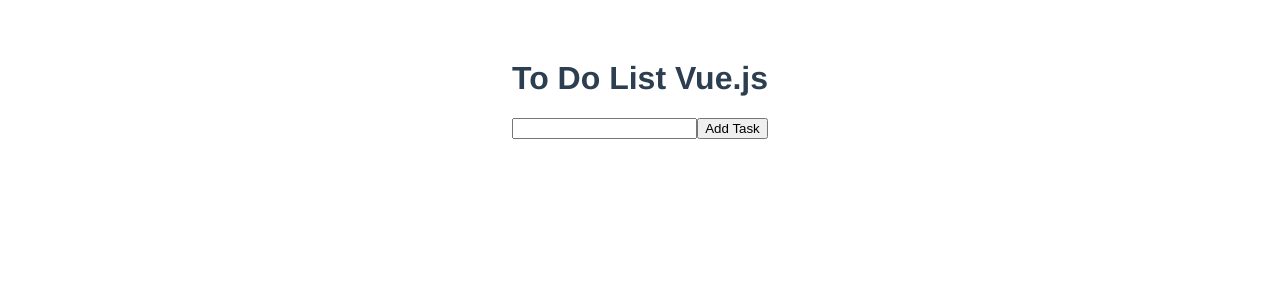
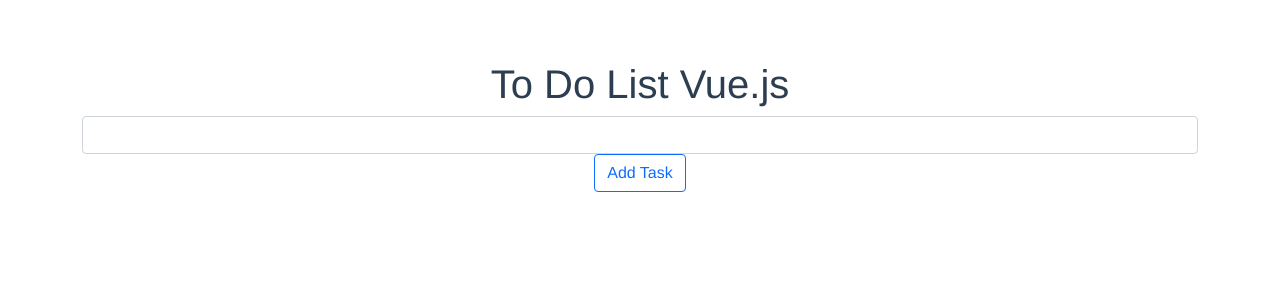
Before and after one commit to arlindrexhepi/ToDoList-VueJS, a Vue app: page / in a window 1280 px wide. Shown: the top 300 px of the page. Built offline with nearby package versions, Linux system fonts and the light colour scheme.

Commit message:
bootstrapappliences

```diff
--- a/package.json
+++ b/package.json
@@ -8,8 +8,10 @@
     "lint": "vue-cli-service lint"
   },
   "dependencies": {
+    "bootstrap": "^5.0.2",
+    "bootstrap-vue": "^2.21.2",
     "core-js": "^3.8.3",
-    "vue": "^2.6.11"
+    "vue": "^2.6.14"
   },
   "devDependencies": {
     "@babel/core": "^7.12.16",
--- a/src/App.vue
+++ b/src/App.vue
@@ -1,17 +1,27 @@
 <template>
   <div id="app">
-    <div>
-      <h1>To Do List Vue.js</h1>
-      <input @keyup.enter="addTask()" v-model="item">
-      <button @click="addTask()">Add Task</button>
-      <ul>
-        <li v-for="(task, index) in items" :key="index" :class="{finished: task.finished}" @click="task.finished=!task.finished"><h3> {{task.name}} <button @click="editTask(index)">Edit</button> <button @click="removeTask(index)"> X </button></h3></li>
-      </ul>
-    </div>
+    <b-container my="3">
+      <b-form-row>
+        <h1>To Do List Vue.js</h1>
+        <b-form-input @keyup.enter="addTask()" v-model="item" />
+        <b-button variant="outline-primary" @click="addTask()">Add Task</b-button>
+        <ul>
+          <li v-for="(task, index) in items" :key="index" :class="{finished: task.finished}" @click="task.finished=!task.finished"><h3> {{task.name}}  <b-button variant="outline-danger" @click="removeTask(index)"> X </b-button></h3></li>
+        </ul>
+      </b-form-row>
+    </b-container>
   </div>
 </template>
 
 <script>
+import Vue from 'vue'
+import { BootstrapVue, IconsPlugin } from 'bootstrap-vue'
+
+import 'bootstrap/dist/css/bootstrap.css'
+import 'bootstrap-vue/dist/bootstrap-vue.css'
+
+Vue.use(BootstrapVue)
+Vue.use(IconsPlugin)
 export default {
   name: 'App',
   data() {
--- a/src/main.js
+++ b/src/main.js
@@ -1,5 +1,6 @@
 import Vue from 'vue'
 import App from './App.vue'
+
 
 Vue.config.productionTip = false
 
```
Also changed, not shown: 1 other file (tests, documents, lock files or other folders).
